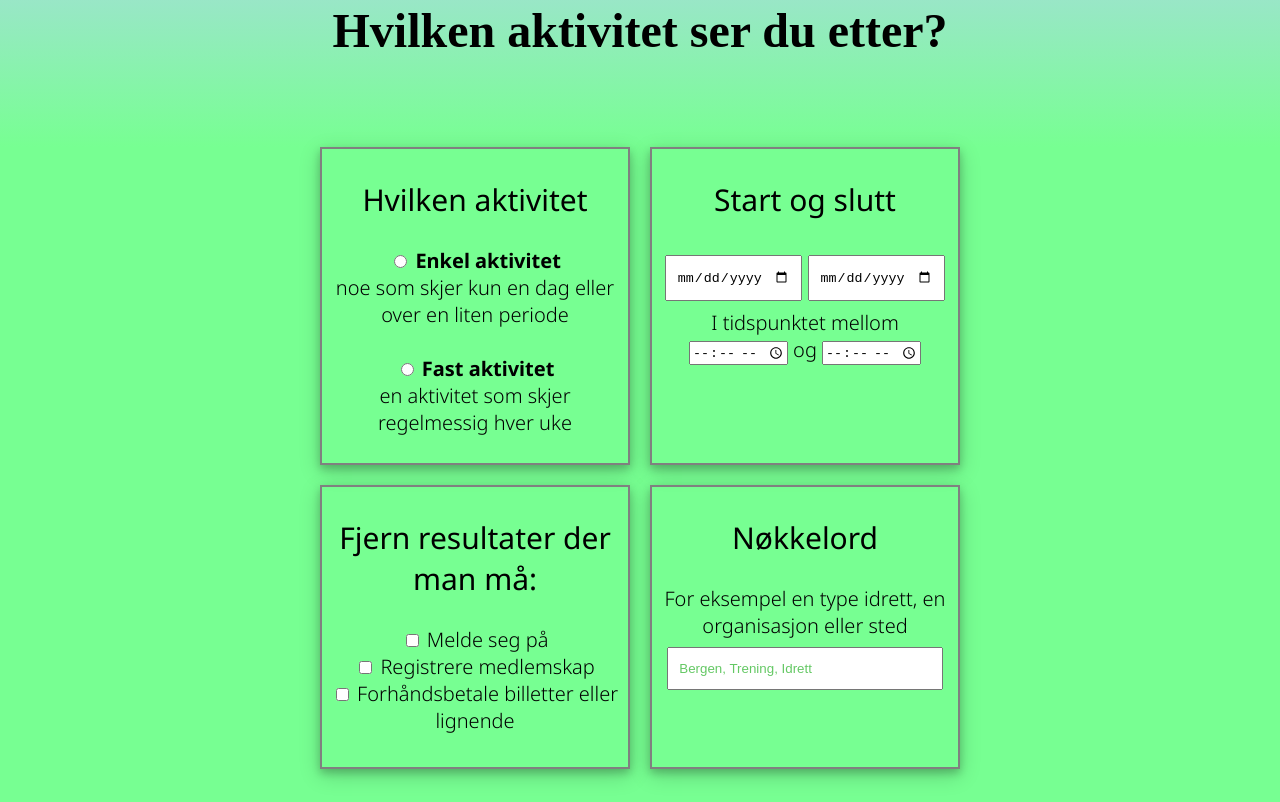
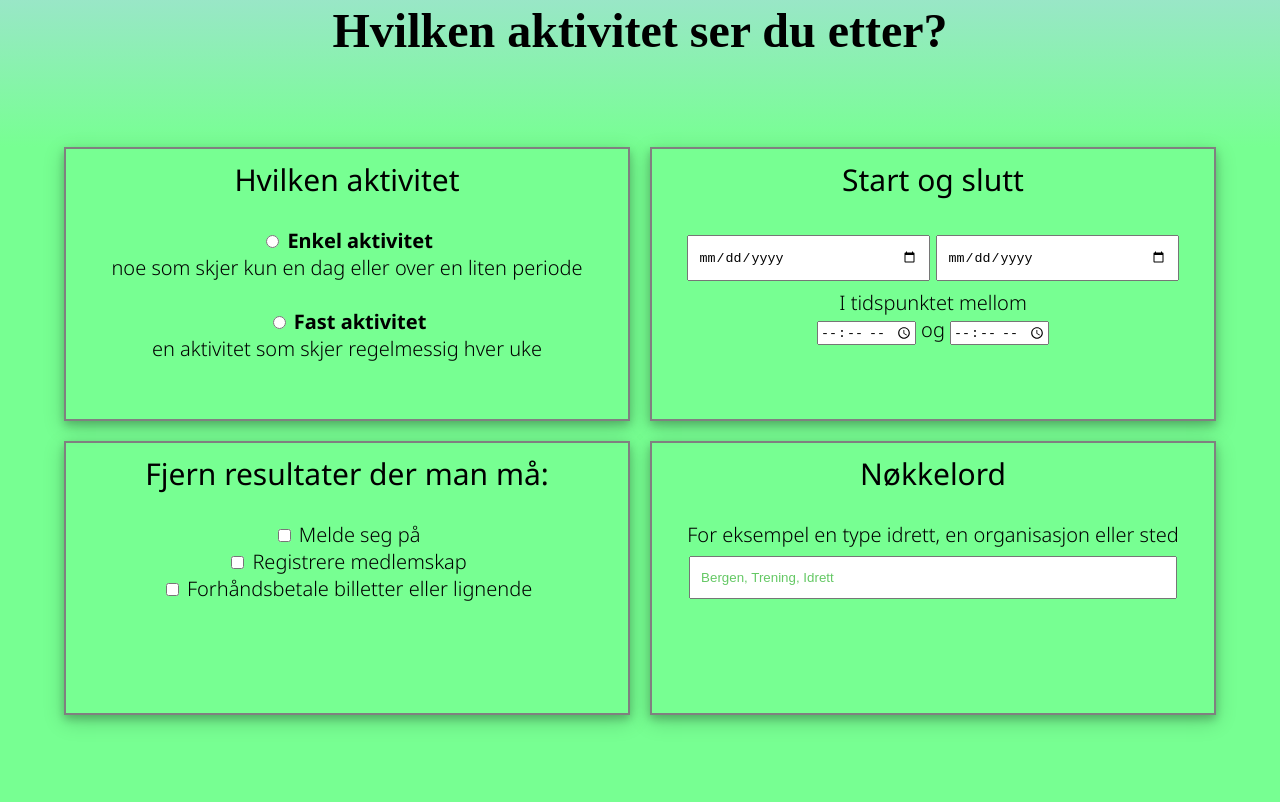
Before and after one commit to Aquaday/finnaktivitet, a website: page index.html in a window 1280 px wide. Shown: the part 1080-1882 px from the top of the page. Drawn offline with Linux system fonts and the light colour scheme.

Commit message:
vet ikke

```diff
--- a/styles.css
+++ b/styles.css
@@ -156,8 +156,11 @@ form {
 
 .søkDiv {
     display: flex;
-    width: 50%;
-    margin: auto;
+    justify-content: center;
+    min-width: 50%;
+    max-width: 90%;
+    margin-left: auto;
+    margin-right: auto;
 }
 
 .søkHeader {
@@ -168,11 +171,11 @@ form {
 .søkTextLeft {
     font-size: 125%;
     width: 50%;
-    margin: auto;
     min-height: 250px;
+    min-width: 250px;
     border: 2px gray solid;
     box-shadow: 0 4px 8px 0 rgba(0, 0, 0, 0.2), 0 6px 20px 0 rgba(0, 0, 0, 0.19);
-    padding-top: 30px;
+    padding:10px 10px 10px 10px;
     margin-right: 10px;
     margin-bottom: 20px;
 }
@@ -180,11 +183,11 @@ form {
 .søkTextRight {
     width: 50%;
     font-size: 125%;
-    margin: center;
     min-height: 250px;
+    min-width: 250px;
     border: 2px gray solid;
     box-shadow: 0 4px 8px 0 rgba(0, 0, 0, 0.2), 0 6px 20px 0 rgba(0, 0, 0, 0.19);
-    padding-top: 30px;
+    padding:10px 10px 10px 10px;
     margin-left: 10px;
     margin-bottom: 20px;
 }
@@ -192,6 +195,8 @@ form {
 .søkEnd {
     background-image: linear-gradient(rgb(119, 255, 146),white);
     padding: 20px 0px 20px 0px;
+    margin-left: auto;
+    margin-right: auto;
 }
 
 .sectionStyle1 {
```
